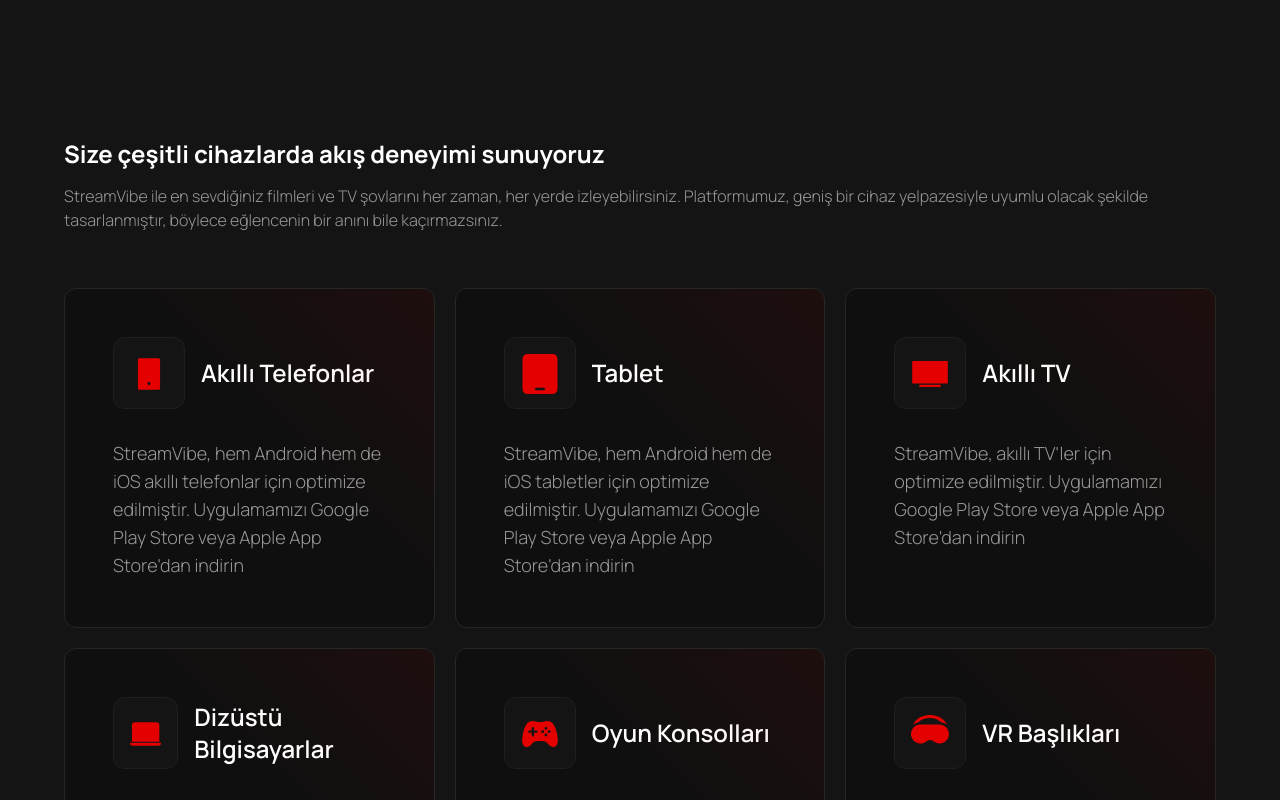
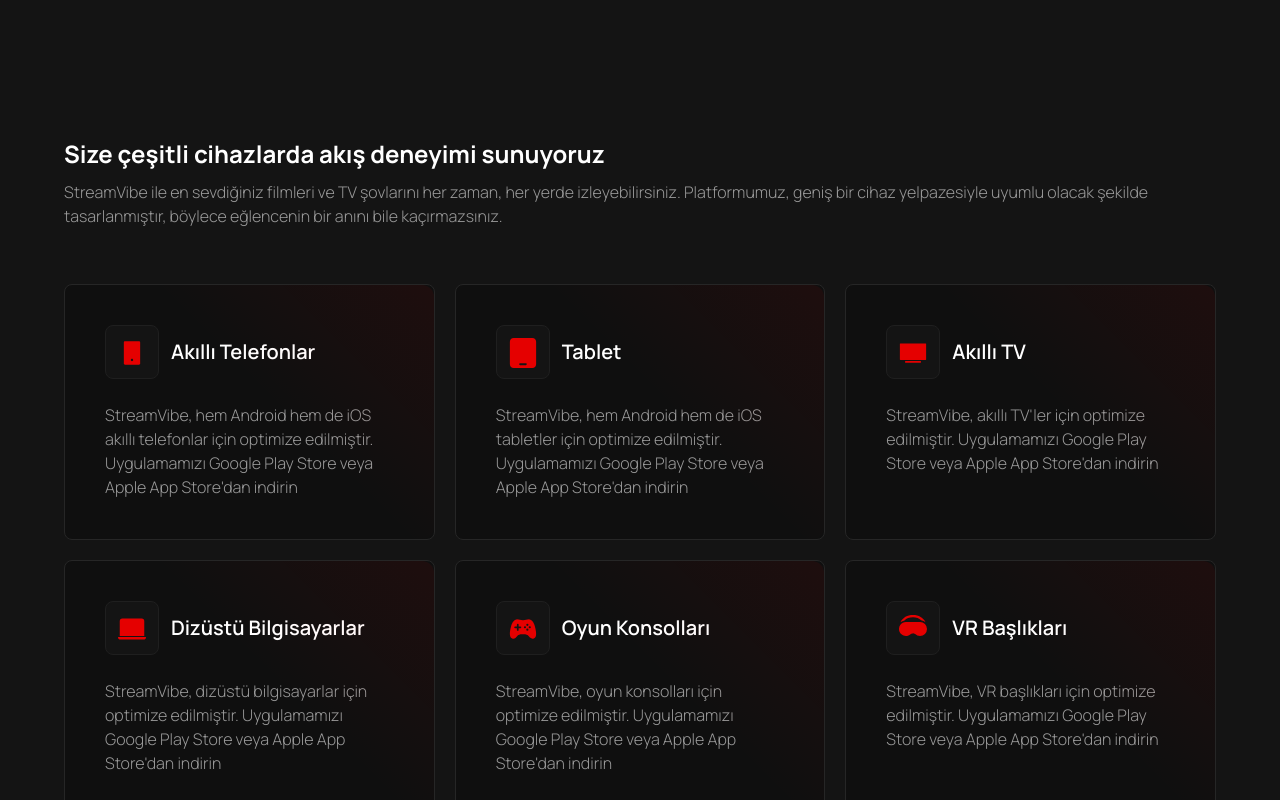
Before and after one commit to ismailkskn98/streamVibe, a Next.js app: page / in a window 1280 px wide. Shown: the part 1580-2380 px from the top of the page. Built offline with nearby package versions, Linux system fonts and the light colour scheme.

Commit message:
devices tasarım iyileştirildi

```diff
--- a/src/components/Devices/DevicesTitle.tsx
+++ b/src/components/Devices/DevicesTitle.tsx
@@ -2,7 +2,7 @@
 
 const DevicesTitle = () => {
   return (
-    <main className="w-full flex flex-col gap-[14px]">
+    <main className="w-full flex flex-col gap-[10px] 2xl:gap-[14px]">
       <h1 className="text-white font-bold text-xl md:text-2xl 2xl:text-4xl ">Size çeşitli cihazlarda akış deneyimi sunuyoruz</h1>
       <p className="text-grey-60 font-light text-sm md:text-base 2xl:text-lg">
         StreamVibe ile en sevdiğiniz filmleri ve TV şovlarını her zaman, her yerde izleyebilirsiniz. Platformumuz, geniş bir cihaz yelpazesiyle uyumlu olacak şekilde
--- a/src/components/Devices/index.tsx
+++ b/src/components/Devices/index.tsx
@@ -53,15 +53,18 @@
       <DevicesTitle />
       <main className="w-full grid grid-cols-1 md:grid-cols-2 xl:grid-cols-3 gap-5 2xl:gap-[30px]">
         {devices?.map((device, index) => (
-          <article key={index} className="relative w-full bg-black-06 flex flex-col gap-[30px] p-12 rounded-xl border border-solid border-black-15">
+          <article
+            key={index}
+            className="relative w-full bg-black-06 flex flex-col gap-5 md:gap-6 2xl:gap-[30px] p-6 md:p-10 2xl:p-12 rounded-lg 2xl:rounded-xl border border-solid border-black-15"
+          >
             <div className={`${styles.devicesCard} bg-white w-full h-full absolute top-0 left-0 z-10 pointer-events-none rounded-xl`}></div>
-            <div className="flex items-center gap-4">
-              <span className="inline-block w-[72px] h-[72px] rounded-xl p-4 bg-black-08 border border-solid border-black-12">
-                <device.icon className="text-red-45 w-[40px] h-[40px]" />
+            <div className="flex items-center gap-[10px] md:gap-3 2xl:gap-4">
+              <span className="inline-block w-[44px] h-[44px] md:w-[54px] md:h-[54px] 2xl:w-[72px] 2xl:h-[72px] rounded-lg 2xl:rounded-xl p-[10px] md:p-3 2xl:p-4 bg-black-08 border border-solid border-black-12">
+                <device.icon className="text-red-45 w-6 h-6 md:w-[30px] md:h-[30px] 2xl:w-[40px] 2xl:h-[40px]" />
               </span>
-              <h4 className="text-white text-2xl font-semibold">{device.title}</h4>
+              <h4 className="text-white text-lg md:text-xl 2xl:text-2xl font-semibold">{device.title}</h4>
             </div>
-            <p className="text-grey-60 font-light text-lg">{device.description}</p>
+            <p className="text-grey-60 font-light text-sm md:text-base 2xl:text-lg">{device.description}</p>
           </article>
         ))}
       </main>
```
